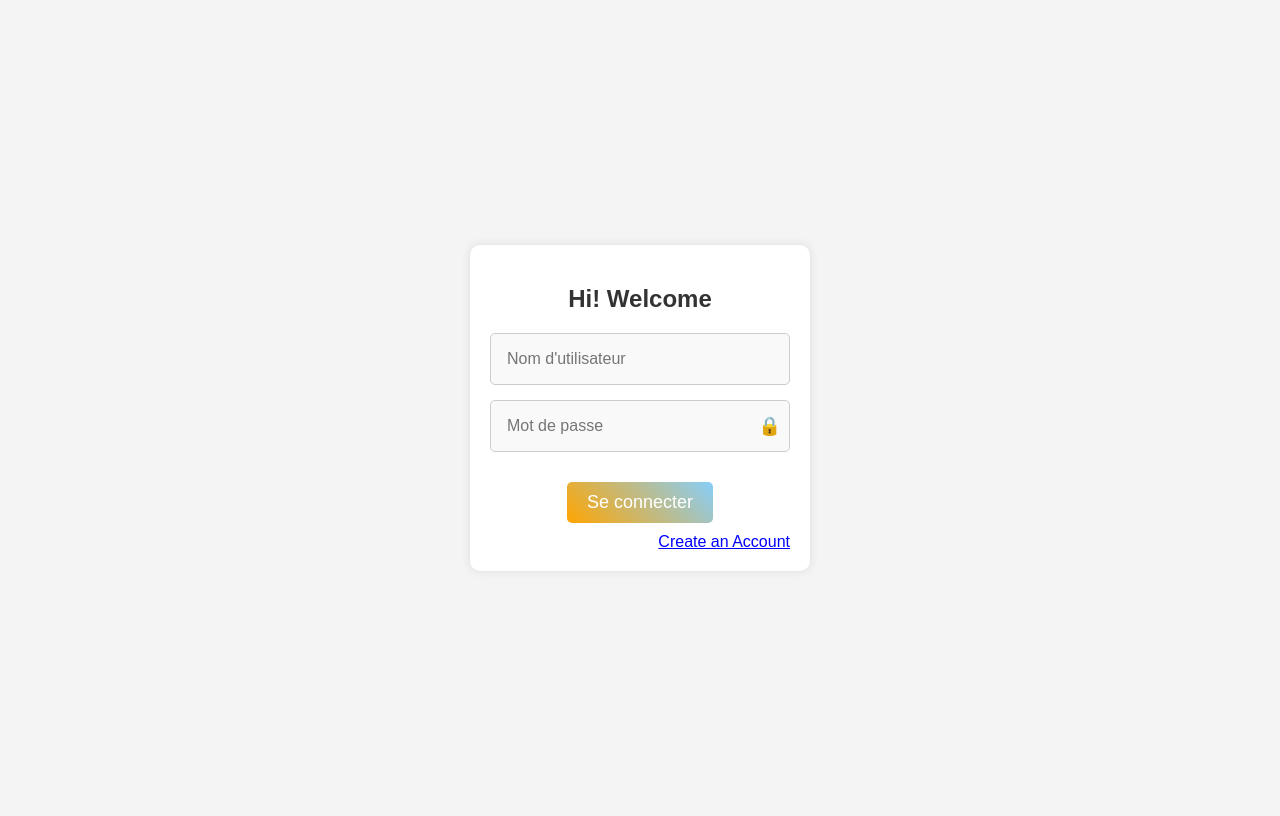
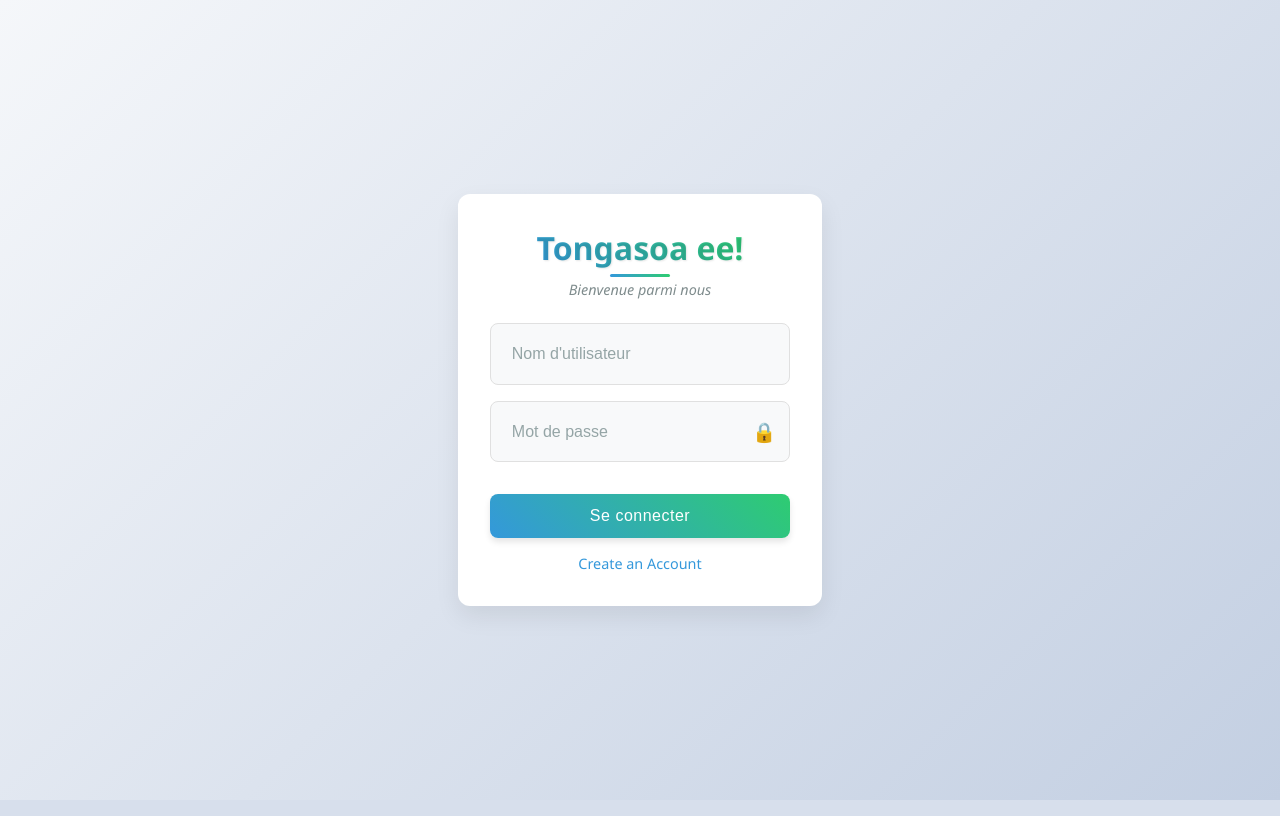
Before and after one commit to Tsilagnosy/flask-app-julien, a Flask app: page /login in a window 1280 px wide. Run offline with Flask 3, Linux system fonts and the light colour scheme.

Commit message:
🚀 Push global : mise à jour index, routes, templates et structure finale

```diff
--- a/templates/login.html
+++ b/templates/login.html
@@ -6,69 +6,149 @@
     <title>Login Interface</title>
     <style>
         body {
-            font-family: Arial, sans-serif;
+            font-family: 'Segoe UI', Roboto, Oxygen, Ubuntu, Cantarell, 'Open Sans', 'Helvetica Neue', sans-serif;
             display: flex;
             justify-content: center;
             align-items: center;
-            height: 100vh;
-            background-color: #f4f4f4;
+            min-height: 100vh;
+            margin: 0;
+            background: linear-gradient(135deg, #f5f7fa 0%, #c3cfe2 100%);
         }
         .container {
             text-align: center;
             background: white;
-            padding: 20px;
-            border-radius: 10px;
-            box-shadow: 0 0 10px rgba(0,0,0,0.1);
+            padding: 2rem;
+            border-radius: 12px;
+            box-shadow: 0 10px 25px rgba(0, 0, 0, 0.08);
             width: 300px;
+            transition: transform 0.3s ease, box-shadow 0.3s ease;
         }
-        h2 {
-            color: #333;
-            margin-bottom: 20px;
+        .container:hover {
+            transform: translateY(-5px);
+            box-shadow: 0 15px 30px rgba(0, 0, 0, 0.12);
+        }
+        .welcome-title {
+            color: #2c3e50;
+            margin-bottom: 1.5rem;
+            font-weight: 700;
+            font-size: 2rem;
+            position: relative;
+            display: inline-block;
+            background: linear-gradient(45deg, #3498db, #2ecc71);
+            -webkit-background-clip: text;
+            background-clip: text;
+            color: transparent;
+            text-shadow: 1px 1px 2px rgba(0,0,0,0.1);
+        }
+        .welcome-title::after {
+            content: '';
+            position: absolute;
+            bottom: -8px;
+            left: 50%;
+            transform: translateX(-50%);
+            width: 60px;
+            height: 3px;
+            background: linear-gradient(90deg, #3498db, #2ecc71);
+            border-radius: 3px;
+        }
+        .welcome-subtitle {
+            color: #7f8c8d;
+            font-size: 0.9rem;
+            margin-top: -0.8rem;
+            margin-bottom: 1.5rem;
+            font-weight: 400;
+            font-style: italic;
         }
         .input-container {
             display: flex;
             align-items: center;
-            margin-bottom: 15px;
-            border: 1px solid #ccc;
-            padding: 8px;
-            border-radius: 5px;
-            background: #f9f9f9;
+            margin-bottom: 1rem;
+            border: 1px solid #e0e0e0;
+            padding: 0.8rem;
+            border-radius: 8px;
+            background: #f8f9fa;
+            transition: border-color 0.3s ease, box-shadow 0.3s ease;
         }
-        input[type="text"], input[type="password"], input[type="email"] {
+        .input-container:focus-within {
+            border-color: #3498db;
+            box-shadow: 0 0 0 2px rgba(52, 152, 219, 0.2);
+        }
+        input[type="text"],
+        input[type="password"],
+        input[type="email"] {
             border: none;
             outline: none;
             width: 100%;
-            padding: 8px;
-            font-size: 16px;
+            padding: 0.5rem;
+            font-size: 1rem;
             background: transparent;
+            color: #34495e;
+        }
+        input::placeholder {
+            color: #95a5a6;
+            opacity: 1;
         }
         button {
-            background: linear-gradient(45deg, #FFA500, #87CEFA);
+            background: linear-gradient(45deg, #3498db, #2ecc71);
             border: none;
-            padding: 10px 20px;
-            font-size: 18px;
+            padding: 0.8rem 1.5rem;
+            font-size: 1rem;
             color: white;
             cursor: pointer;
-            border-radius: 5px;
-            margin-top: 15px;
+            border-radius: 8px;
+            margin-top: 1rem;
+            width: 100%;
+            font-weight: 500;
+            letter-spacing: 0.5px;
+            transition: all 0.3s ease;
+            box-shadow: 0 4px 6px rgba(0, 0, 0, 0.1);
+        }
+        button:hover {
+            transform: translateY(-2px);
+            box-shadow: 0 7px 14px rgba(0, 0, 0, 0.15);
+            background: linear-gradient(45deg, #2980b9, #27ae60);
         }
         .password-toggle {
             cursor: pointer;
-            font-size: 18px;
+            font-size: 1.2rem;
+            color: #7f8c8d;
+            margin-left: 0.5rem;
+            transition: color 0.2s ease;
+        }
+        .password-toggle:hover {
+            color: #3498db;
         }
         .create-account {
-            margin-top: 10px;
-            color: blue;
+            margin-top: 1rem;
+            color: #3498db;
             cursor: pointer;
+            text-decoration: none;
+            display: inline-block;
+            font-size: 0.9rem;
+            font-weight: 500;
+            transition: color 0.2s ease;
+        }
+        .create-account:hover {
+            color: #2980b9;
             text-decoration: underline;
-            float: right;
+        }
+
+        @media (max-width: 400px) {
+            .container {
+                width: 85%;
+                padding: 1.5rem;
+            }
+            .welcome-title {
+                font-size: 1.7rem;
+            }
         }
     </style>
 </head>
 <body>
 
   <div class="container">
-        <h2>Hi! Welcome</h2>
+    <div class="welcome-title">Tongasoa ee!</div>
+    <div class="welcome-subtitle">Bienvenue parmi nous</div>
 
     <form method="post" action="{{ url_for('login') }}">
       <div class="input-container">
@@ -76,16 +156,16 @@
       </div>
 
       <div class="input-container">
-                <input type="password" id="password" placeholder="Mot de passe">
+        <input type="password" id="password" name="password" placeholder="Mot de passe" required>
         <span class="password-toggle" onclick="togglePassword()">🔒</span>
       </div>
 
       <button type="submit">Se connecter</button>
     </form>
 
-        <div class="create-account" onclick="window.location.href='create_account.html'">
+    <a class="create-account" href="{{ url_for('create_account') }}">
       Create an Account
-        </div>
+    </a>
   </div>
 
   <script>
```
Lines whose indentation alone changed are shown as unchanged.
